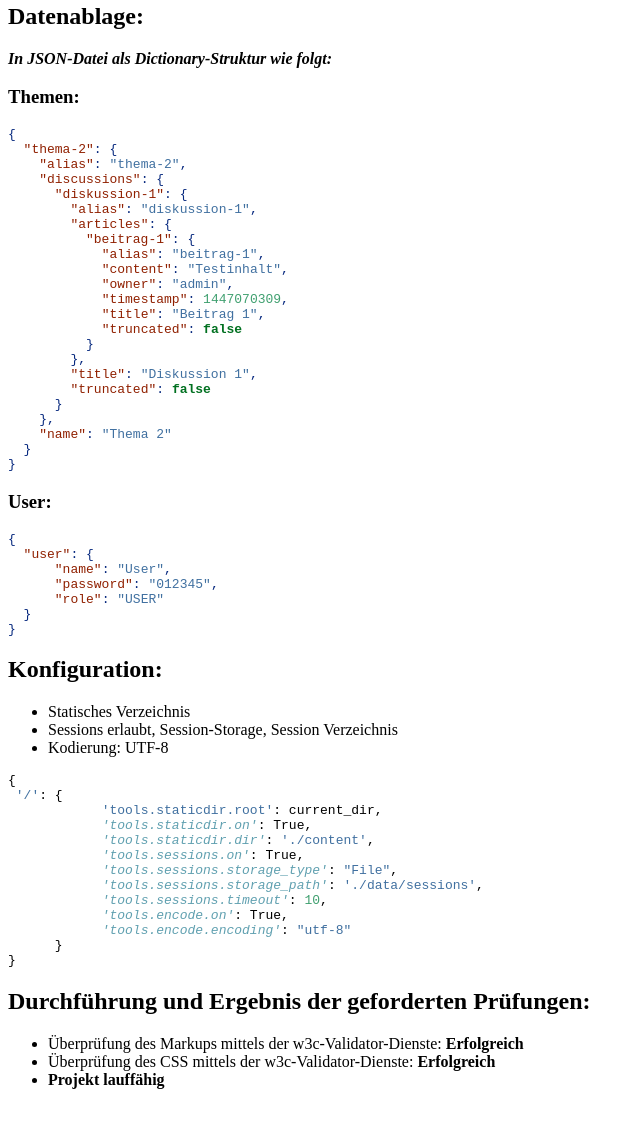
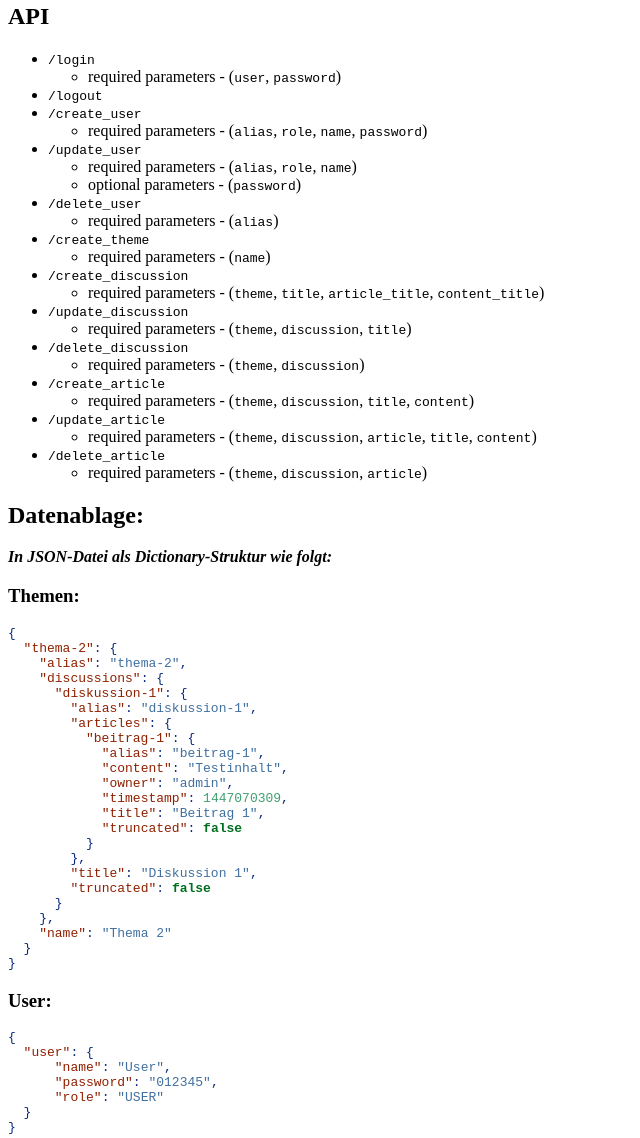
Before and after one commit to DarkLuk42/hn-web-forum, a plain HTML site: page content/doc/doc.html in a window 1280 px wide. Shown: the part 5420-6558 px from the top of the page, without its empty margins (0-640 px from the left). Before the commit the page ends 6525 px from the top, so only its background shows below. Drawn offline with Linux system fonts and the light colour scheme.

Commit message:
added api to doc

```diff
--- a/content/doc/doc.html
+++ b/content/doc/doc.html
@@ -36,7 +36,7 @@ code > span.er { color: #ff0000; font-weight: bold; }
 <p>Das Projekt &quot;Forum&quot; ist eine Client-Server-Anwendung zur Darstellung einzelner Webseiten und Formulare, die per Template-Engine <strong><em>mako</em></strong> erzeugt werden. <br /> Nutzung des Frameworks <strong><em>cherrypy</em></strong> für den Server. Die Präsentation des Projektes erfolgt per <strong><em>CSS</em></strong>. <br /> Zum Speichern der Daten des Forums (Themen, Diskussionen und Beiträge) und der Konten der Benutzer werden <strong><em>JSON</em></strong>-Dateien genutzt.<br /></p>
 <h2 id="beschreibung-der-komponenten">Beschreibung der Komponenten:</h2>
 <ul>
-<li><h3 id="class-repository">Class Repository:</h3>
+<li><h3>Class Repository:</h3>
 <ul>
 <li>Zweck <br /> Klasse, die Methoden zum Laden, Erstellen, Löschen und Sortieren von Usern, Themen, Diskussionen und Beiträgen enthält.</li>
 <li>Aufbau <br />
@@ -172,7 +172,7 @@ code > span.er { color: #ff0000; font-weight: bold; }
 </ul>
 <p><br /></p>
 <ul>
-<li><h3 id="class-application">Class Application:</h3>
+<li><h3>Class Application:</h3>
 <ul>
 <li>Zweck: <br /> Klasse, die Methoden bereitstellt um die Seiten und Aktionen auf diesen zu definieren und auszuführen</li>
 <li>Aufbau: <br />
@@ -315,20 +315,69 @@ code > span.er { color: #ff0000; font-weight: bold; }
 <p><br /></p>
 <h3 id="globale-methoden">Globale Methoden:</h3>
 <ul>
-<li><h4 id="render_templatetemplate_name-args-data">render_template(template_name, *args, **data)</h4>
+<li><h4>render_template(template_name, *args, **data)</h4>
 <ul>
 <li>Zweck: <br /> Globale Methode, die mit den ggegebenen Daten das Rendern des Templates anstößt.</li>
 <li>Zusammenwirken mit anderen Komponenten: Aufruf in: <strong>discussion</strong>, <strong>index</strong>, <strong>theme</strong>, <strong>users</strong></li>
 </ul></li>
-<li><h4 id="get_aliasname-data">get_alias(name,** **data)</h4>
+<li><h4>get_alias(name,** **data)</h4>
 <ul>
 <li>Zweck: <br /> Globale Methode zum ersetzen der Umlaute und Symbole um Fehler beim Zugriff auf Unterseiten abzufangen.</li>
 <li>Zusammenwirken mit anderen Komponenten: <br /> Aufruf in: <strong>create_article</strong>, <strong>create_discussion</strong>, <strong>create_theme</strong></li>
 </ul></li>
-<li><h4 id="format_time">format_time</h4>
+<li><h4>format_time</h4>
 <ul>
 <li>Zweck: <br /> Formatiert den TimeStamp</li>
 <li>Zusammenwirken mit anderen Komponenten: <br /> Aufruf in: <strong>render_template</strong></li>
+</ul></li>
+</ul>
+<h2 id="api">API</h2>
+<ul>
+<li><code>/login</code>
+<ul>
+<li>required parameters - (<code>user</code>, <code>password</code>)</li>
+</ul></li>
+<li><code>/logout</code></li>
+<li><code>/create_user</code>
+<ul>
+<li>required parameters - (<code>alias</code>, <code>role</code>, <code>name</code>, <code>password</code>)</li>
+</ul></li>
+<li><code>/update_user</code>
+<ul>
+<li>required parameters - (<code>alias</code>, <code>role</code>, <code>name</code>)</li>
+<li>optional parameters - (<code>password</code>)</li>
+</ul></li>
+<li><code>/delete_user</code>
+<ul>
+<li>required parameters - (<code>alias</code>)</li>
+</ul></li>
+<li><code>/create_theme</code>
+<ul>
+<li>required parameters - (<code>name</code>)</li>
+</ul></li>
+<li><code>/create_discussion</code>
+<ul>
+<li>required parameters - (<code>theme</code>, <code>title</code>, <code>article_title</code>, <code>content_title</code>)</li>
+</ul></li>
+<li><code>/update_discussion</code>
+<ul>
+<li>required parameters - (<code>theme</code>, <code>discussion</code>, <code>title</code>)</li>
+</ul></li>
+<li><code>/delete_discussion</code>
+<ul>
+<li>required parameters - (<code>theme</code>, <code>discussion</code>)</li>
+</ul></li>
+<li><code>/create_article</code>
+<ul>
+<li>required parameters - (<code>theme</code>, <code>discussion</code>, <code>title</code>, <code>content</code>)</li>
+</ul></li>
+<li><code>/update_article</code>
+<ul>
+<li>required parameters - (<code>theme</code>, <code>discussion</code>, <code>article</code>, <code>title</code>, <code>content</code>)</li>
+</ul></li>
+<li><code>/delete_article</code>
+<ul>
+<li>required parameters - (<code>theme</code>, <code>discussion</code>, <code>article</code>)</li>
 </ul></li>
 </ul>
 <h2 id="datenablage">Datenablage:</h2>
@@ -371,24 +420,24 @@ code > span.er { color: #ff0000; font-weight: bold; }
 <li>Sessions erlaubt, Session-Storage, Session Verzeichnis</li>
 <li>Kodierung: UTF-8</li>
 </ul>
-<div class="sourceCode"><pre class="sourceCode python"><code class="sourceCode python">{
+<pre class="sourceCode python"><code class="sourceCode python">{
  <span class="st">&#39;/&#39;</span>: {
             <span class="st">&#39;tools.staticdir.root&#39;</span>: current_dir,
-            <span class="co">&#39;tools.staticdir.on&#39;</span>: <span class="va">True</span>,
+            <span class="co">&#39;tools.staticdir.on&#39;</span>: <span class="ot">True</span>,
             <span class="co">&#39;tools.staticdir.dir&#39;</span>: <span class="st">&#39;./content&#39;</span>,
-            <span class="co">&#39;tools.sessions.on&#39;</span>: <span class="va">True</span>,
+            <span class="co">&#39;tools.sessions.on&#39;</span>: <span class="ot">True</span>,
             <span class="co">&#39;tools.sessions.storage_type&#39;</span>: <span class="st">&quot;File&quot;</span>,
             <span class="co">&#39;tools.sessions.storage_path&#39;</span>: <span class="st">&#39;./data/sessions&#39;</span>,
             <span class="co">&#39;tools.sessions.timeout&#39;</span>: <span class="dv">10</span>,
-            <span class="co">&#39;tools.encode.on&#39;</span>: <span class="va">True</span>,
+            <span class="co">&#39;tools.encode.on&#39;</span>: <span class="ot">True</span>,
             <span class="co">&#39;tools.encode.encoding&#39;</span>: <span class="st">&quot;utf-8&quot;</span>
       }
-}</code></pre></div>
+}</code></pre>
 <h2 id="durchführung-und-ergebnis-der-geforderten-prüfungen">Durchführung und Ergebnis der geforderten Prüfungen:</h2>
 <ul>
 <li>Überprüfung des Markups mittels der w3c-Validator-Dienste: <strong>Erfolgreich</strong></li>
 <li>Überprüfung des CSS mittels der w3c-Validator-Dienste: <strong>Erfolgreich</strong></li>
-<li><strong>Projekt lauffähig</strong></li>
+<li>Projekt lauffähig</li>
 </ul>
 </body>
 </html>
```
Also changed, not shown: 2 other files.
